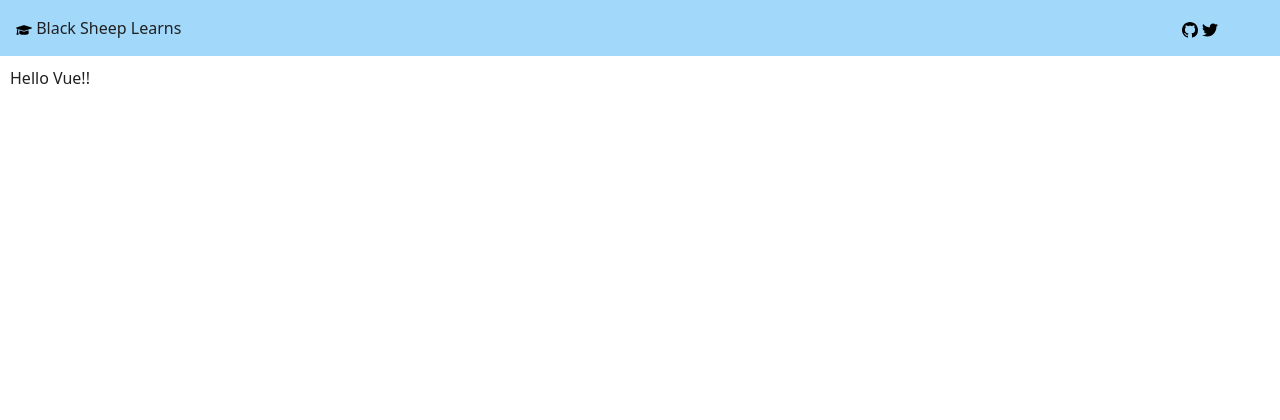
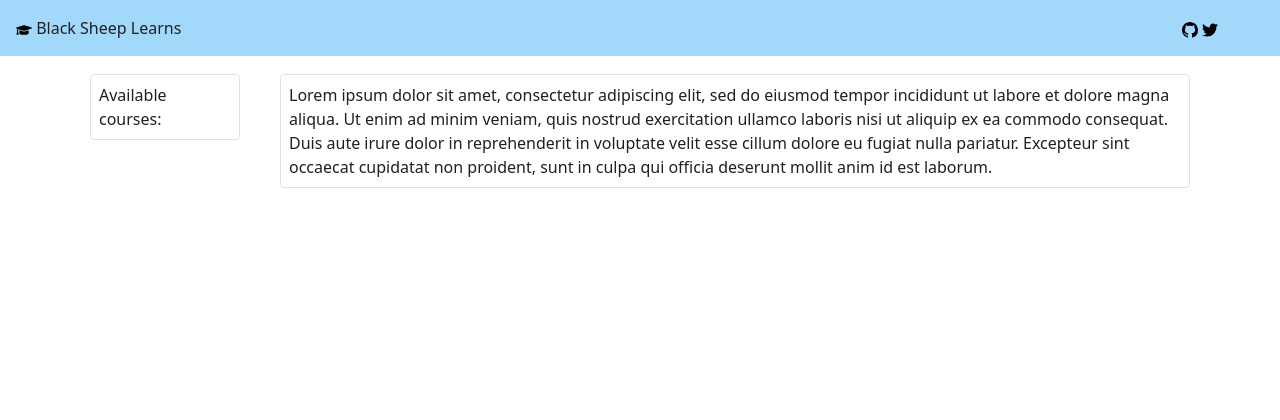
Before and after one commit to gonczor/black-sheep-codes, a Django app: page /courses/ in a window 1280 px wide. Shown: the top 420 px of the page. Run offline with Django 3.2, Linux system fonts and the light colour scheme.

Commit message:
Courses main page

```diff
--- a/src/frontend/templates/base.html
+++ b/src/frontend/templates/base.html
@@ -36,6 +36,7 @@
     </div>
 
 
+
     <!-- Footer -->
     <div class="container-fluid">
         <div class="row">
@@ -58,6 +59,7 @@
     </div>
 
     <!-- Static -->
+
     <link href="https://cdn.jsdelivr.net/npm/bootstrap@5.0.0-beta1/dist/css/bootstrap.min.css" rel="stylesheet" integrity="sha384-giJF6kkoqNQ00vy+HMDP7azOuL0xtbfIcaT9wjKHr8RbDVddVHyTfAAsrekwKmP1" crossorigin="anonymous">
     <link rel="stylesheet" href="{% static 'css/main.css' %}">
     {% block scripts %}
--- a/src/frontend/templates/courses.html
+++ b/src/frontend/templates/courses.html
@@ -3,9 +3,25 @@
 {% block content %}
 {% verbatim %}
 
-    <div id="hello-vue" class="demo">
-        {{ message }}
+<div class="container">
+    <div class="row">
+        <div class="col-lg-2">
+            <div class="p-2 m-2 border rounded">
+                <div id="courses-list">
+                    Available courses:
+                    <div v-for="course in courses">
+                        {{ course.name }}
+                    </div>
+                </div>
+            </div>
+        </div>
+        <div class="col-lg-10">
+            <div class="p-2 m-2 border rounded">
+                Lorem ipsum dolor sit amet, consectetur adipiscing elit, sed do eiusmod tempor incididunt ut labore et dolore magna aliqua. Ut enim ad minim veniam, quis nostrud exercitation ullamco laboris nisi ut aliquip ex ea commodo consequat. Duis aute irure dolor in reprehenderit in voluptate velit esse cillum dolore eu fugiat nulla pariatur. Excepteur sint occaecat cupidatat non proident, sunt in culpa qui officia deserunt mollit anim id est laborum.
+            </div>
+        </div>
     </div>
+</div>
 
 {% endverbatim %}
 {% endblock content %}
@@ -13,5 +29,6 @@
 {% block scripts %}
     {% load static %}
     <script src ="{% static 'js/vue.js' %}"></script>
+    <script src="{% static 'js/axios.min.js' %}"></script>
     <script src="{% static 'js/courses.js' %}"></script>
 {% endblock scripts %}
--- a/src/static/js/courses.js
+++ b/src/static/js/courses.js
@@ -1,10 +1,25 @@
 const HelloVueApp = {
+    methods: {
+        async listCourses(){
+            const response = await axios.get(
+                '/api/v1/courses/',
+                {
+                    headers: {
+                        Authorization: 'Token ' + window.localStorage.token
+                    }
+                }
+            );
+            this.courses = response.data;
+        },
+    },
     data() {
         return {
-            message: 'Hello Vue!!'
+            courses: []
         }
+    },
+    mounted() {
+        this.listCourses();
     }
 }
 
-
-Vue.createApp(HelloVueApp).mount('#hello-vue')
+Vue.createApp(HelloVueApp).mount('#courses-list');
```
Also changed, not shown: src/static/main.css (deleted, +0 -53 lines), 1 other file.
